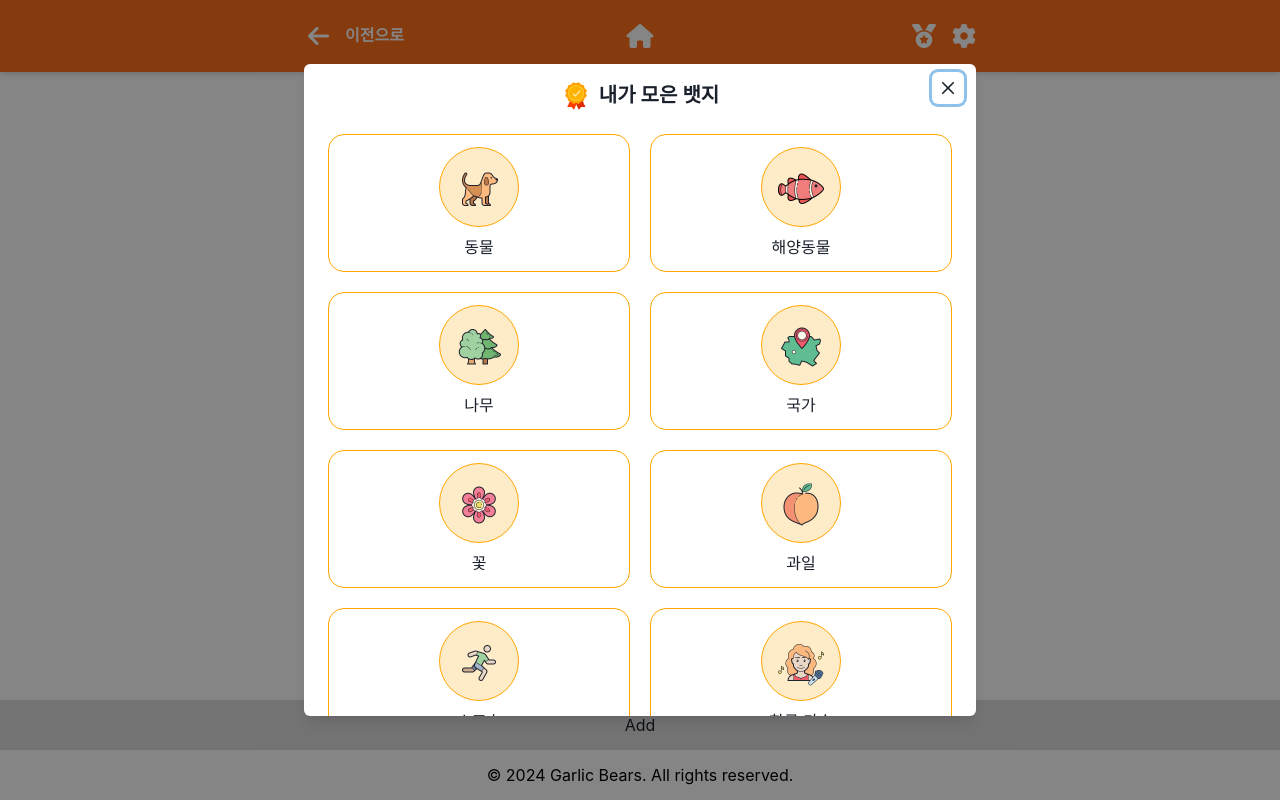
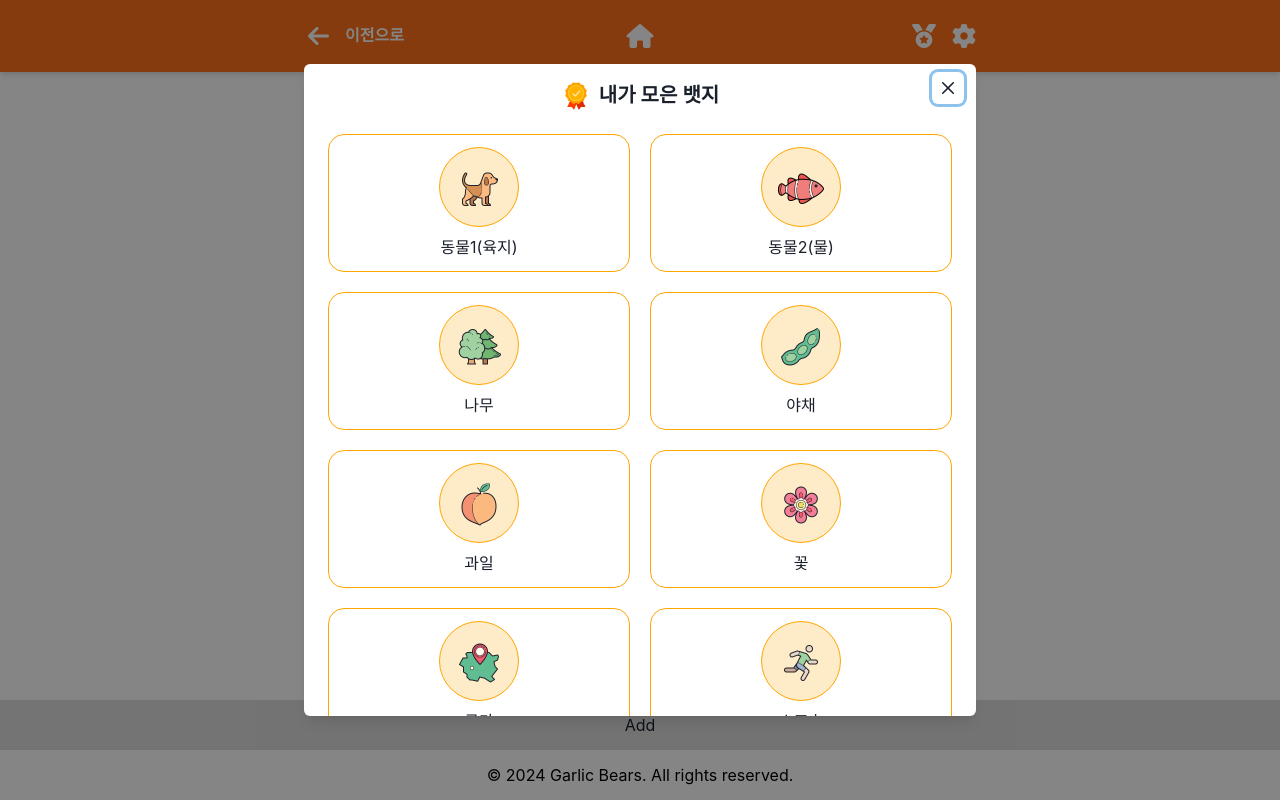
Before and after one commit to GarlicBears/143quiz_frontend, a React (Create React App) app: page /userInfo/badge in a window 1280 px wide. Built offline with nearby package versions, Linux system fonts and the light colour scheme; grey boxes are pictures that could not be loaded.

Commit message:
UserBadge.tsx : topicList.tsx import이슈 수정

```diff
--- a/src/Pages/User/UserBadge.tsx
+++ b/src/Pages/User/UserBadge.tsx
@@ -14,44 +14,8 @@ import {
   useDisclosure,
   Flex,
 } from '@chakra-ui/react';
-import dogImg from '../../Asset/images/topic/dog.png';
-import clownFishImg from '../../Asset/images/topic/clown-fish.png';
-import forestImg from '../../Asset/images/topic/forest.png';
-import countryImg from '../../Asset/images/topic/country.png';
-import flowerImg from '../../Asset/images/topic/flower.png';
-import fruitImg from '../../Asset/images/topic/fruit.png';
-import sportsImg from '../../Asset/images/topic/running.png';
-import koreanSingerImg from '../../Asset/images/topic/singer-female.png';
-import hospitalImg from '../../Asset/images/topic/hospital.png';
-import storeImg from '../../Asset/images/topic/store.png';
-import workImg from '../../Asset/images/topic/work.png';
-import filmImg from '../../Asset/images/topic/film.png';
-import soyImg from '../../Asset/images/topic/soy.png';
-import geographyImg from '../../Asset/images/topic/geography.png';
-import globeImg from '../../Asset/images/topic/globe.png';
-import riceBowlImg from '../../Asset/images/topic/rice-bowl.png';
+import topicList from '../../Asset/topicList';
 import badgeIcon from '../../Asset/images/badge48.png';
-
-// 뱃지의 유니크 ID와 다양한 레이블
-const badges = [
-  { label: '동물', imgSrc: dogImg },
-  { label: '해양동물', imgSrc: clownFishImg },
-  { label: '나무', imgSrc: forestImg },
-  { label: '국가', imgSrc: countryImg },
-  { label: '꽃', imgSrc: flowerImg },
-  { label: '과일', imgSrc: fruitImg },
-  { label: '스포츠', imgSrc: sportsImg },
-  { label: '한국 가수', imgSrc: koreanSingerImg },
-  { label: '상점', imgSrc: storeImg },
-  { label: '병원, 약, 병', imgSrc: hospitalImg },
-  { label: '직업', imgSrc: workImg },
-  { label: '음식', imgSrc: riceBowlImg },
-  { label: '사자성어', imgSrc: globeImg },
-  { label: '가전,가구', imgSrc: geographyImg },
-  { label: '취미', imgSrc: filmImg },
-  { label: '야채', imgSrc: soyImg },
-];
-
 function UserBadge() {
   const { isOpen, onClose } = useDisclosure({ isOpen: true }); // 모달을 기본적으로 열린 상태로 초기화
 
@@ -68,8 +32,8 @@ function UserBadge() {
         <ModalCloseButton />
         <ModalBody maxHeight="calc(100vh - 210px)" overflowY="auto">
           <Grid templateColumns="repeat(2, 1fr)" gap={5}>
-            {badges.map((badge) => (
-              <GridItem key={badge.label} w="100%">
+            {topicList.map((topic, index) => (
+              <GridItem key={index} w="100%">
                 <Box
                   // borderWidth="10px"
                   borderRadius="2xl"
@@ -87,7 +51,7 @@ function UserBadge() {
                     m="auto"
                   >
                     <Image
-                      src={badge.imgSrc}
+                      src={topic.imgSrc}
                       border="0px solid black"
                       borderRadius="full"
                       boxSize="50px"
@@ -95,7 +59,7 @@ function UserBadge() {
                       mt={4}
                     />
                   </Box>
-                  <Text mt={2}>{badge.label}</Text>
+                  <Text mt={2}>{topic.name}</Text>
                 </Box>
               </GridItem>
             ))}
```
